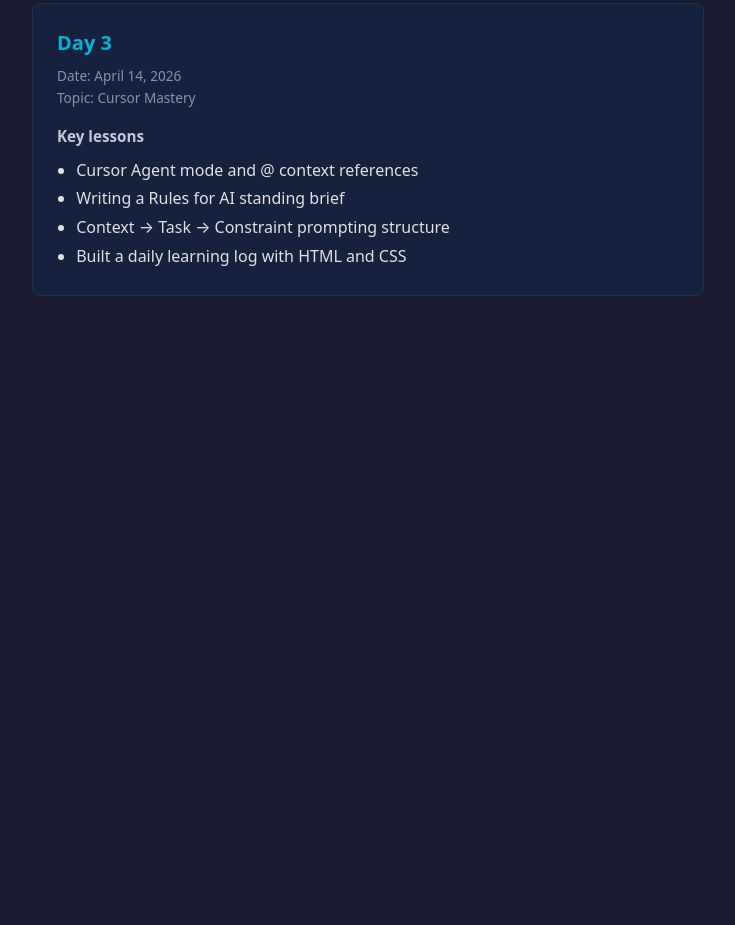
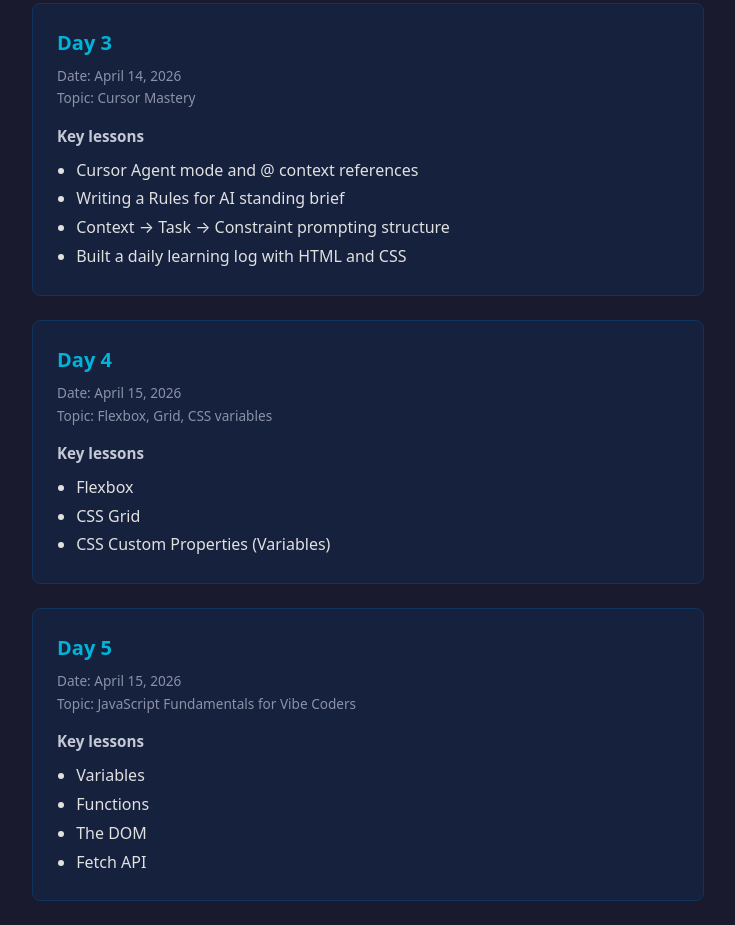
Before and after one commit to Mitchief/30-day-learning, a plain HTML site: page day-03/learning-log.html in a window 1280 px wide. Shown: the part 911-1836 px from the top of the page, without its empty margins (272-1007 px from the left). Before the commit the page ends 1231 px from the top, so only its background shows below. Drawn offline with Linux system fonts and the light colour scheme.

Commit message:
Updated learning log with Day 4 and Day 5 entries

```diff
--- a/day-03/learning-log.html
+++ b/day-03/learning-log.html
@@ -66,6 +66,36 @@
           <li>Built a daily learning log with HTML and CSS</li>
         </ul>
       </article>
+
+      <article>
+        <header>
+          <h3>Day 4</h3>
+          <p>Date: <time datetime="2026-04-15">April 15, 2026</time></p>
+          <p>Topic: Flexbox, Grid, CSS variables</p>
+        </header>
+        <h4>Key lessons</h4>
+        <ul>
+          <li>Flexbox</li>
+          <li>CSS Grid</li>
+          <li>CSS Custom Properties (Variables)</li>
+        </ul>
+      </article>
+
+      <article>
+        <header>
+          <h3>Day 5</h3>
+          <p>Date: <time datetime="2026-04-15">April 15, 2026</time></p>
+          <p>Topic: JavaScript Fundamentals for Vibe Coders</p>
+        </header>
+        <h4>Key lessons</h4>
+        <ul>
+          <li>Variables</li>
+          <li>Functions</li>
+          <li>The DOM</li>
+          <li>Fetch API</li>
+        </ul>
+      </article>
+
     </section>
   </main>
 </body>
```
